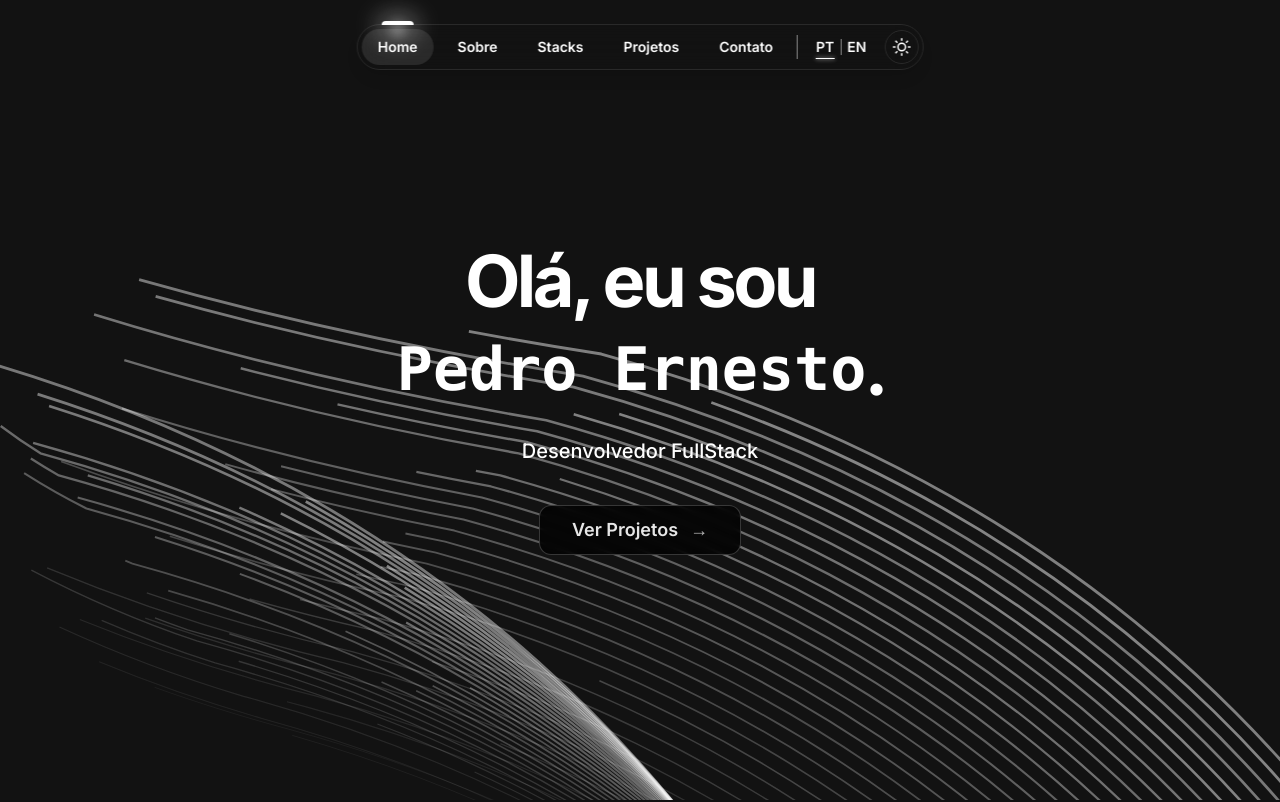
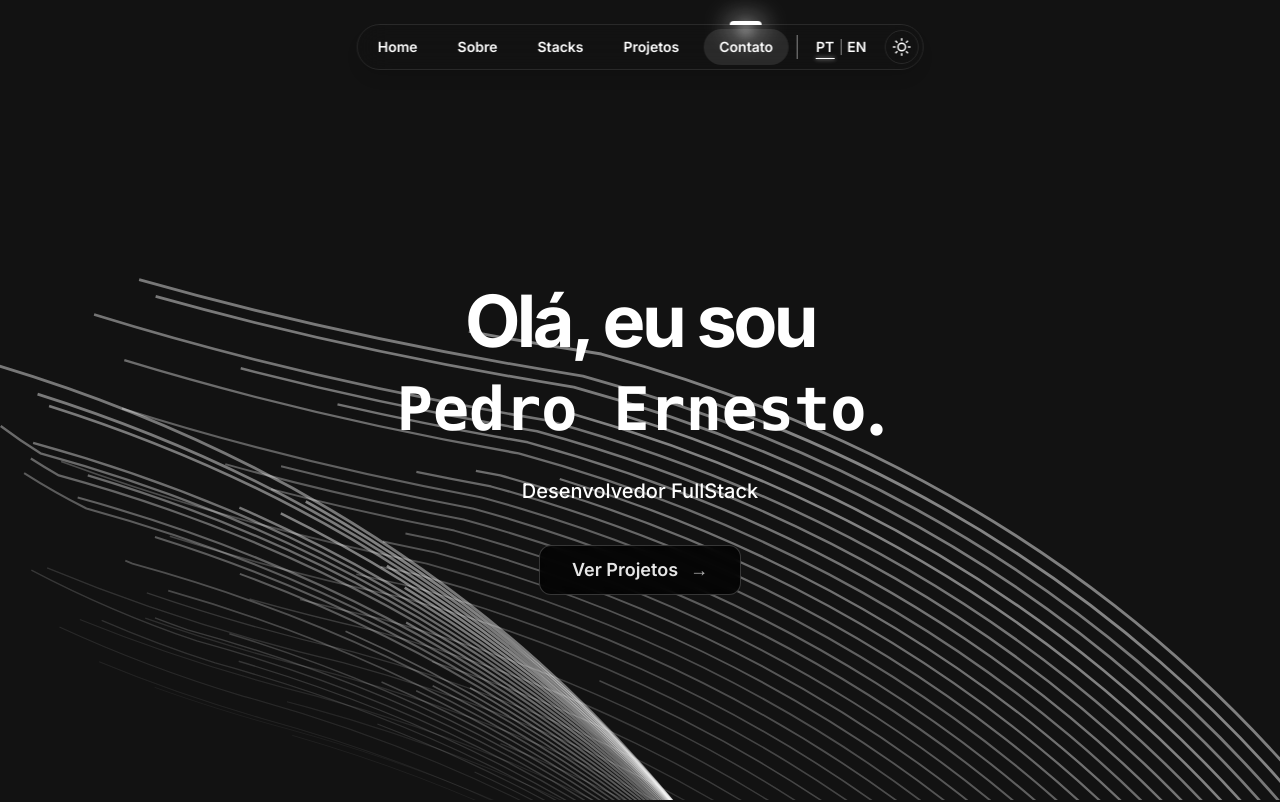
Before and after one commit to pedro18x/Portfolio-PedroDev, a Next.js app: page / in a window 1280 px wide. Shown: the top 802 px of the page. Built offline with nearby package versions, Linux system fonts and the light colour scheme.

Commit message:
mobile responsiveness and scrollspy

```diff
--- a/components/layout/home-client.tsx
+++ b/components/layout/home-client.tsx
@@ -41,14 +41,48 @@ export function HomeClient() {
 
   // Estado para controlar a visibilidade do botão "Scroll to Top"
   const [showScrollTop, setShowScrollTop] = useState(false);
+  // Estado para controlar qual seção está ativa
+  const [activeSection, setActiveSection] = useState("#home");
 
-  // Efeito para adicionar um listener de rolagem que mostra/esconde o botão
+  // Efeito para adicionar um listener de rolagem que mostra/esconde o botão e atualiza a seção ativa
   useEffect(() => {
     const handleScroll = () => {
       setShowScrollTop(window.scrollY > 500);
+
+      // Scroll spy - detecta qual seção está visível
+      const sections = ["#home", "#about", "#stacks", "#projects", "#contact"];
+      const scrollPosition = window.scrollY;
+      const windowHeight = window.innerHeight;
+      const documentHeight = document.documentElement.scrollHeight;
+
+      // Se estamos próximos do final da página, ativa a última seção
+      if (scrollPosition + windowHeight >= documentHeight - 100) {
+        setActiveSection("#contact");
+        return;
+      }
+
+      // Detecta a seção ativa baseada na posição do scroll
+      for (let i = sections.length - 1; i >= 0; i--) {
+        const section = document.querySelector(sections[i]);
+        if (section) {
+          const sectionTop = (section as HTMLElement).offsetTop;
+          const sectionHeight = (section as HTMLElement).offsetHeight;
+          const sectionBottom = sectionTop + sectionHeight;
+
+          // Considera uma seção ativa se o meio da viewport está dentro dela
+          const viewportMiddle = scrollPosition + windowHeight / 2;
+
+          if (viewportMiddle >= sectionTop && viewportMiddle < sectionBottom) {
+            setActiveSection(sections[i]);
+            break;
+          }
+        }
+      }
     };
 
     window.addEventListener("scroll", handleScroll);
+    // Chama uma vez para definir a seção inicial
+    handleScroll();
     return () => window.removeEventListener("scroll", handleScroll);
   }, []);
 
@@ -78,7 +112,7 @@ export function HomeClient() {
 
   return (
     <main className="flex min-h-screen flex-col items-center justify-center bg-light dark:bg-dark text-foreground relative">
-      <NavBar items={navItems} onNavItemClick={scrollToSection} />
+      <NavBar items={navItems} onNavItemClick={scrollToSection} activeSection={activeSection} />
 
       <div className="fixed top-0 left-0 w-full h-full z-0">
         <FloatingPaths position={1} />
@@ -101,7 +135,7 @@ export function HomeClient() {
             initial={{ opacity: 0, scale: 0.8 }}
             animate={{ opacity: 1, scale: 1 }}
             exit={{ opacity: 0, scale: 0.8 }}
-            className="fixed bottom-8 right-8 z-50"
+            className="fixed bottom-8 right-4 sm:right-8 z-40"
           >
             <Button
               onClick={scrollToTop}
--- a/components/sections/hero.tsx
+++ b/components/sections/hero.tsx
@@ -30,7 +30,7 @@ export default function Hero({ onButtonClick }: HeroProps) {
   };
 
   return (
-    <section id="home" className="relative min-h-screen w-full flex items-center justify-center overflow-hidden">
+    <section id="home" className="relative min-h-screen w-full flex items-center justify-center overflow-hidden pt-20">
       <div className="relative z-10 container mx-auto px-4 md:px-6 text-center">
         <motion.div
             initial={{ opacity: 0 }}
--- a/components/theme-toggle.tsx
+++ b/components/theme-toggle.tsx
@@ -22,7 +22,7 @@ export default function ThemeToggle() {
   return (
     <motion.button
       onClick={toggleTheme}
-      className="relative flex items-center justify-center p-2 rounded-full transition-colors focus:outline-none"
+      className="relative flex items-center justify-center p-1.5 sm:p-2 rounded-full transition-colors focus:outline-none"
       whileHover={{ scale: 1.05 }}
       whileTap={{ scale: 0.95 }}
       initial={{ opacity: 0, scale: 0.9 }}
@@ -31,7 +31,7 @@ export default function ThemeToggle() {
     >
       <div className="absolute inset-0 bg-background/5 border border-border rounded-full backdrop-blur-sm" />
 
-      <div className="relative text-lg">
+      <div className="relative text-base sm:text-lg">
         {theme === "dark" ? (
           <FiSun />
         ) : (
--- a/components/ui/tubelight-navbar.tsx
+++ b/components/ui/tubelight-navbar.tsx
@@ -19,22 +19,24 @@ interface NavBarProps {
   items: NavItem[]
   className?: string
   onNavItemClick?: (id: string) => void
+  activeSection?: string
 }
 
 /**
  * Componente de barra de navegação flutuante com um efeito "tubelight".
- * Fica na parte inferior em telas móveis e no topo em telas maiores.
+ * Fica fixo no topo da tela em todas as resoluções e atualiza automaticamente
+ * o item ativo conforme o usuário rola pelas seções (scroll spy).
  *
  * @param {NavBarProps} props As propriedades do componente.
  * @param {NavItem[]} props.items A lista de itens de navegação.
  * @param {string} [props.className] Classes CSS adicionais para o contêiner.
  * @param {(id: string) => void} [props.onNavItemClick] Função de callback para rolagem suave em páginas de uma só tela.
+ * @param {string} [props.activeSection] A seção atualmente ativa (para scroll spy).
  * @returns {JSX.Element | null} O componente de barra de navegação renderizado ou nulo se não estiver montado.
  */
-export function NavBar({ items, className, onNavItemClick }: NavBarProps) {
+export function NavBar({ items, className, onNavItemClick, activeSection }: NavBarProps) {
   const { language, toggleLanguage } = useLanguage()
   const { theme } = useTheme()
-  const [activeTab, setActiveTab] = useState(items[0].name)
   const [isMobile, setIsMobile] = useState(false)
   const [mounted, setMounted] = useState(false)
 
@@ -56,19 +58,19 @@ export function NavBar({ items, className, onNavItemClick }: NavBarProps) {
   return (
     <div
       className={cn(
-        "fixed bottom-0 sm:top-0 left-1/2 -translate-x-1/2 z-50 pointer-events-none",
+        "fixed top-0 left-1/2 -translate-x-1/2 z-50 pointer-events-none",
         className,
       )}
     >
       <motion.div
-        initial={{ y: isMobile ? 100 : -100, opacity: 0 }}
+        initial={{ y: -100, opacity: 0 }}
         animate={{ y: 0, opacity: 1 }}
         transition={{ duration: 0.8, ease: "easeInOut", delay: 0.2 }}
-        className="flex items-center gap-2 bg-background/5 border border-border backdrop-blur-lg py-1 px-1 rounded-full shadow-lg mb-6 sm:mb-0 sm:mt-6 pointer-events-auto"
+        className="flex items-center gap-1 sm:gap-2 bg-background/5 border border-border backdrop-blur-lg py-1 px-1 rounded-full shadow-lg mt-4 sm:mt-6 pointer-events-auto"
       >
         {items.map((item) => {
           const Icon = item.icon
-          const isActive = activeTab === item.name
+          const isActive = activeSection === item.url
 
           return (
             <Link
@@ -79,10 +81,9 @@ export function NavBar({ items, className, onNavItemClick }: NavBarProps) {
                   e.preventDefault()
                   onNavItemClick(item.url)
                 }
-                setActiveTab(item.name)
               }}
               className={cn(
-                "relative cursor-pointer text-sm font-semibold px-4 py-2 rounded-full transition-colors",
+                "relative cursor-pointer text-sm font-semibold px-2 sm:px-4 py-2 rounded-full transition-colors",
                 theme === "dark"
                   ? "text-foreground/80 hover:text-foreground"
                   : "text-neutral-700 hover:text-black",
@@ -137,22 +138,22 @@ export function NavBar({ items, className, onNavItemClick }: NavBarProps) {
             </Link>
           )
         })}
-        <div className="flex items-center gap-1">
+        <div className="flex items-center gap-0.5 sm:gap-1">
           <div className={cn("h-6 w-px", theme === 'dark' ? "bg-border/50" : "bg-black")} />
 
           <div
             onClick={toggleLanguage}
-            className="relative cursor-pointer text-sm font-semibold transition-colors text-foreground/80 flex items-center justify-center px-2"
+            className="relative cursor-pointer text-sm font-semibold transition-colors text-foreground/80 flex items-center justify-center px-1 sm:px-2"
             aria-label="Change language"
           >
-            <div className="relative p-1.5">
-              <span className={cn("transition-colors", language === 'pt' ? 'text-foreground' : 'text-foreground/50 hover:text-foreground')}>PT</span>
-              {language === 'pt' && <motion.div className={cn("absolute bottom-1 left-1.5 right-1.5 h-[1px]", theme === "dark" ? "bg-white shadow-[0_0_4px_#fff]" : "bg-black shadow-[0_0_4px_#000]")} layoutId="language-underline" />}
+            <div className="relative p-1 sm:p-1.5">
+              <span className={cn("transition-colors text-xs sm:text-sm", language === 'pt' ? 'text-foreground' : 'text-foreground/50 hover:text-foreground')}>PT</span>
+              {language === 'pt' && <motion.div className={cn("absolute bottom-0.5 sm:bottom-1 left-1 sm:left-1.5 right-1 sm:right-1.5 h-[1px]", theme === "dark" ? "bg-white shadow-[0_0_4px_#fff]" : "bg-black shadow-[0_0_4px_#000]")} layoutId="language-underline" />}
             </div>
             <div className={cn("h-4 w-px", theme === 'dark' ? "bg-border/50" : "bg-black")} />
-            <div className="relative p-1.5">
-              <span className={cn("transition-colors", language === 'en' ? 'text-foreground' : 'text-foreground/50 hover:text-foreground')}>EN</span>
-              {language === 'en' && <motion.div className={cn("absolute bottom-1 left-1.5 right-1.5 h-[1px]", theme === "dark" ? "bg-white shadow-[0_0_4px_#fff]" : "bg-black shadow-[0_0_4px_#000]")} layoutId="language-underline" />}
+            <div className="relative p-1 sm:p-1.5">
+              <span className={cn("transition-colors text-xs sm:text-sm", language === 'en' ? 'text-foreground' : 'text-foreground/50 hover:text-foreground')}>EN</span>
+              {language === 'en' && <motion.div className={cn("absolute bottom-0.5 sm:bottom-1 left-1 sm:left-1.5 right-1 sm:right-1.5 h-[1px]", theme === "dark" ? "bg-white shadow-[0_0_4px_#fff]" : "bg-black shadow-[0_0_4px_#000]")} layoutId="language-underline" />}
             </div>
           </div>
           <ThemeToggle />
```
